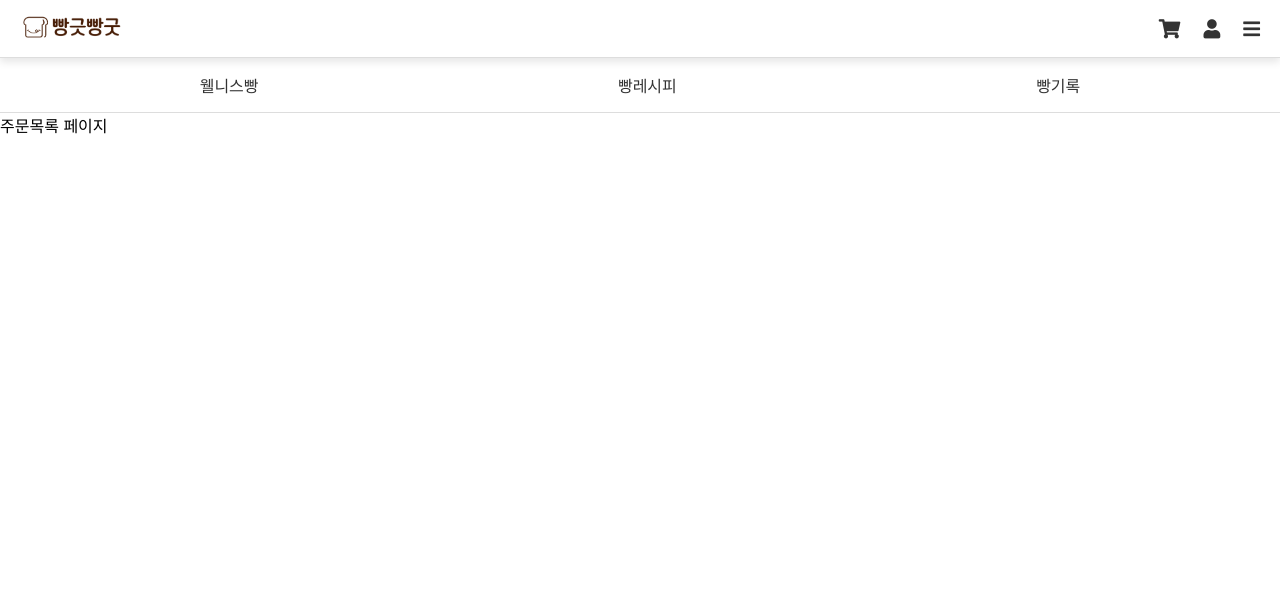
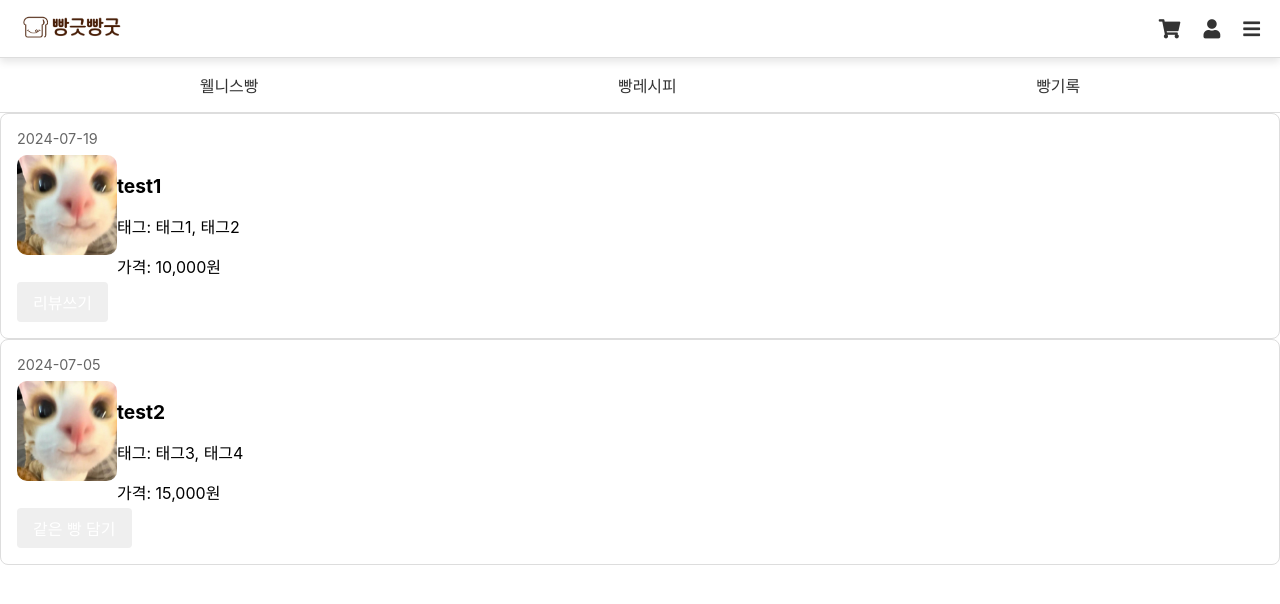
Before and after one commit to Likelion-at-SMWU-12th/DreamPatissier-Client, a React (Create React App) app in the folder dream/: page /users/orders in a window 1280 px wide. Shown: the top 604 px of the page. Built offline with nearby package versions, Linux system fonts and the light colour scheme.

Commit message:
[Feat] 주문목록 페이지 기능 구현

```diff
--- a/dream/src/App.js
+++ b/dream/src/App.js
@@ -4,7 +4,7 @@ import Bakery from "./pages/Bakery";
 import Recipes from "./pages/Recipes";
 import Diary from "./pages/Diary";
 import Users from "./pages/Users";
-import Order from "./pages/userpage/Order";
+import OrderList from "./pages/userpage/OrderList";
 import Review from "./pages/userpage/Review";
 import SavedRecipes from "./pages/userpage/SavedRecipes";
 import TestBread from "./pages/userpage/TestBread";
@@ -19,7 +19,7 @@ function App() {
         <Route path="/recipes" element={<Recipes />} />
         <Route path="/diary" element={<Diary />} />
         <Route path="/users" element={<Users />} />
-        <Route path="/users/orders" element={<Order />} />
+        <Route path="/users/orders" element={<OrderList />} />
         <Route path="/users/reviews" element={<Review />} />
         <Route path="/users/saved-recipes" element={<SavedRecipes />} />
         <Route path="/test/result/{int:pk}" element={<TestBread />} />
--- a/dream/src/pages/Users.js
+++ b/dream/src/pages/Users.js
@@ -1,7 +1,6 @@
 import React from "react";
 import "../styles/Users.css";
 import { Link } from "react-router-dom";
-
 import advertise from "../assets/advertise.png";
 import profile from "../assets/myprofile.png";
 
@@ -28,7 +27,7 @@ const Users = () => {
         <Link to="/users/orders" className="option-link">
           주문목록
         </Link>
-        <Link to="/users/reviews" className="option-link">
+        <Link to="/users/reviewㅌs" className="option-link">
           My 리뷰
         </Link>
         <Link to="/users/saved-recipes" className="option-link">
--- a/dream/src/pages/userpage/Order.js
+++ /dev/null
@@ -1,11 +0,0 @@
-//
-// 주문목록 페이지
-//
-
-import React from "react";
-
-const Order = () => {
-  return <div>주문목록 페이지</div>;
-};
-
-export default Order;
--- /dev/null
+++ b/dream/src/pages/userpage/OrderList.js
@@ -0,0 +1,74 @@
+import React, { useState } from "react";
+import "../../styles/Order.css";
+import profile from "./bread.png";
+
+const OrderList = () => {
+  const [products, setProducts] = useState([
+    {
+      id: 1,
+      date: "2024-07-19",
+      image: profile,
+      name: "test1",
+      tags: ["태그1", "태그2"],
+      price: 10000,
+      reviewed: false,
+    },
+    {
+      id: 2,
+      date: "2024-07-05",
+      image: profile,
+      name: "test2",
+      tags: ["태그3", "태그4"],
+      price: 15000,
+      reviewed: true,
+    },
+  ]);
+
+  const handleReviewClick = (id) => {
+    console.log(`Review for product ${id}`);
+  };
+
+  const handleAddToCartClick = (id) => {
+    console.log(`Add product ${id} to cart`);
+  };
+
+  return (
+    <div className="order-list">
+      {products.map((product) => (
+        <React.Fragment key={product.id}>
+          <div className="product-card">
+            <div className="product-date">{product.date}</div>
+            <div className="product-show">
+              <img
+                src={product.image}
+                alt={product.name}
+                className="product-image"
+              />
+              <div className="product-info">
+                <h3 className="product-name">{product.name}</h3>
+                <p className="product-tags">태그: {product.tags.join(", ")}</p>
+                <p className="product-price">
+                  가격: {product.price.toLocaleString()}원
+                </p>
+              </div>
+            </div>
+
+            <div className="product-actions">
+              {product.reviewed ? (
+                <button onClick={() => handleAddToCartClick(product.id)}>
+                  같은 빵 담기
+                </button>
+              ) : (
+                <button onClick={() => handleReviewClick(product.id)}>
+                  리뷰쓰기
+                </button>
+              )}
+            </div>
+          </div>
+        </React.Fragment>
+      ))}
+    </div>
+  );
+};
+
+export default OrderList;
--- /dev/null
+++ b/dream/src/styles/Order.css
@@ -0,0 +1,56 @@
+/* Order.css */
+
+.product-card {
+  display: flex;
+  flex-direction: column;
+  border: 1px solid #ddd;
+  padding: 16px;
+  border-radius: 8px;
+  background-color: #fff;
+}
+.product-show {
+  display: flex;
+  flex-direction: row;
+}
+.product-image {
+  border-radius: 10px;
+  width: 100px;
+  height: 100px;
+}
+
+.product-date {
+  font-size: 0.9rem;
+  color: #666;
+  margin-bottom: 8px;
+}
+
+.product-info {
+  flex-direction: column;
+  padding: 0;
+}
+
+.product-name {
+  font-size: 1.2rem;
+  font-weight: bold;
+  margin-bottom: 8px;
+}
+
+.product-tags,
+.product-price {
+  font-size: 1rem;
+  margin-bottom: 4px;
+}
+
+.product-actions button {
+  padding: 8px 16px;
+  font-size: 1rem;
+  border: none;
+  border-radius: 4px;
+  cursor: pointer;
+
+  color: #fff;
+}
+
+.product-actions button:hover {
+  background-color: red;
+}
```
Also changed, not shown: dream/src/pages/userpage/bread.png (added).
